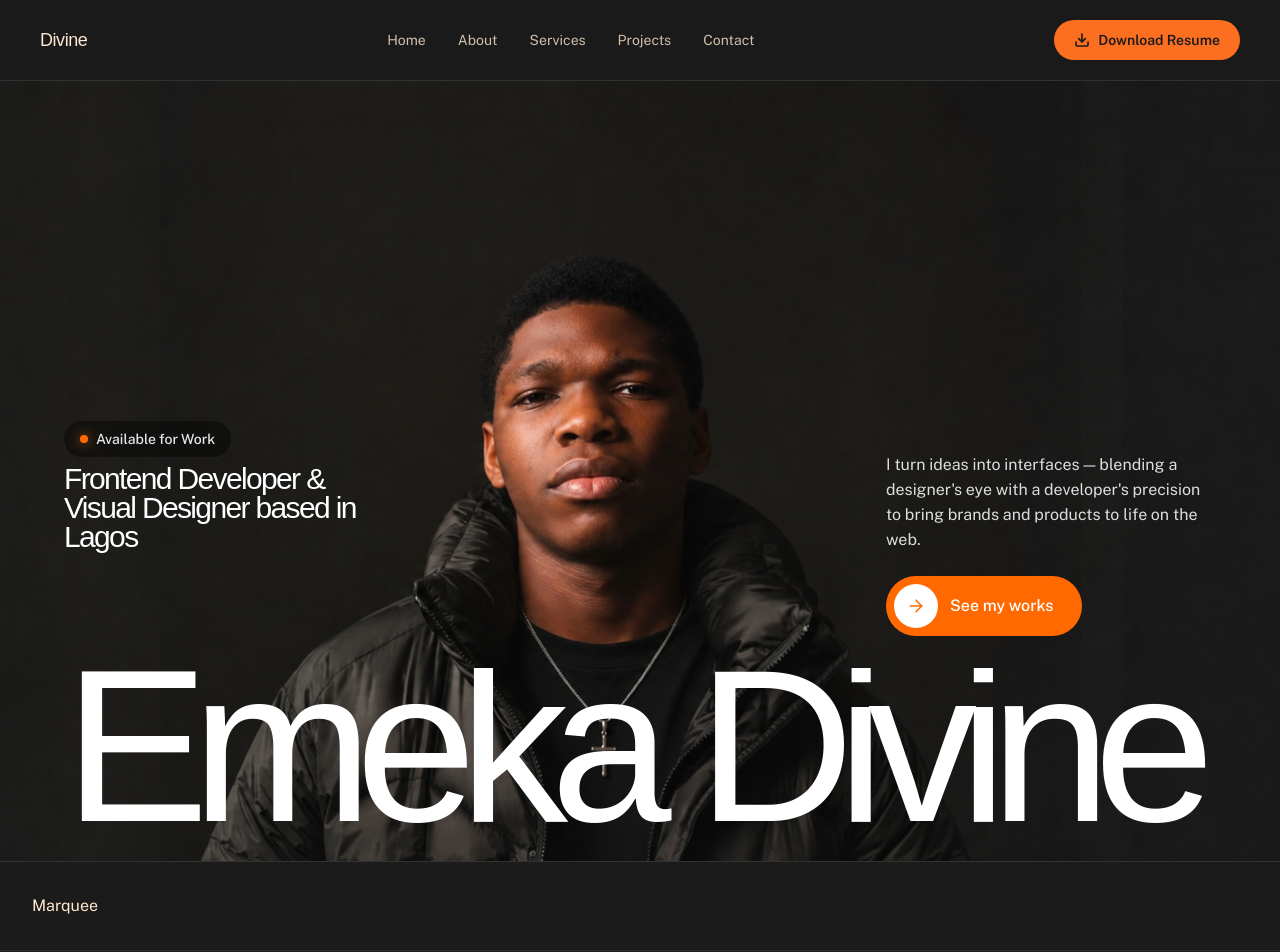
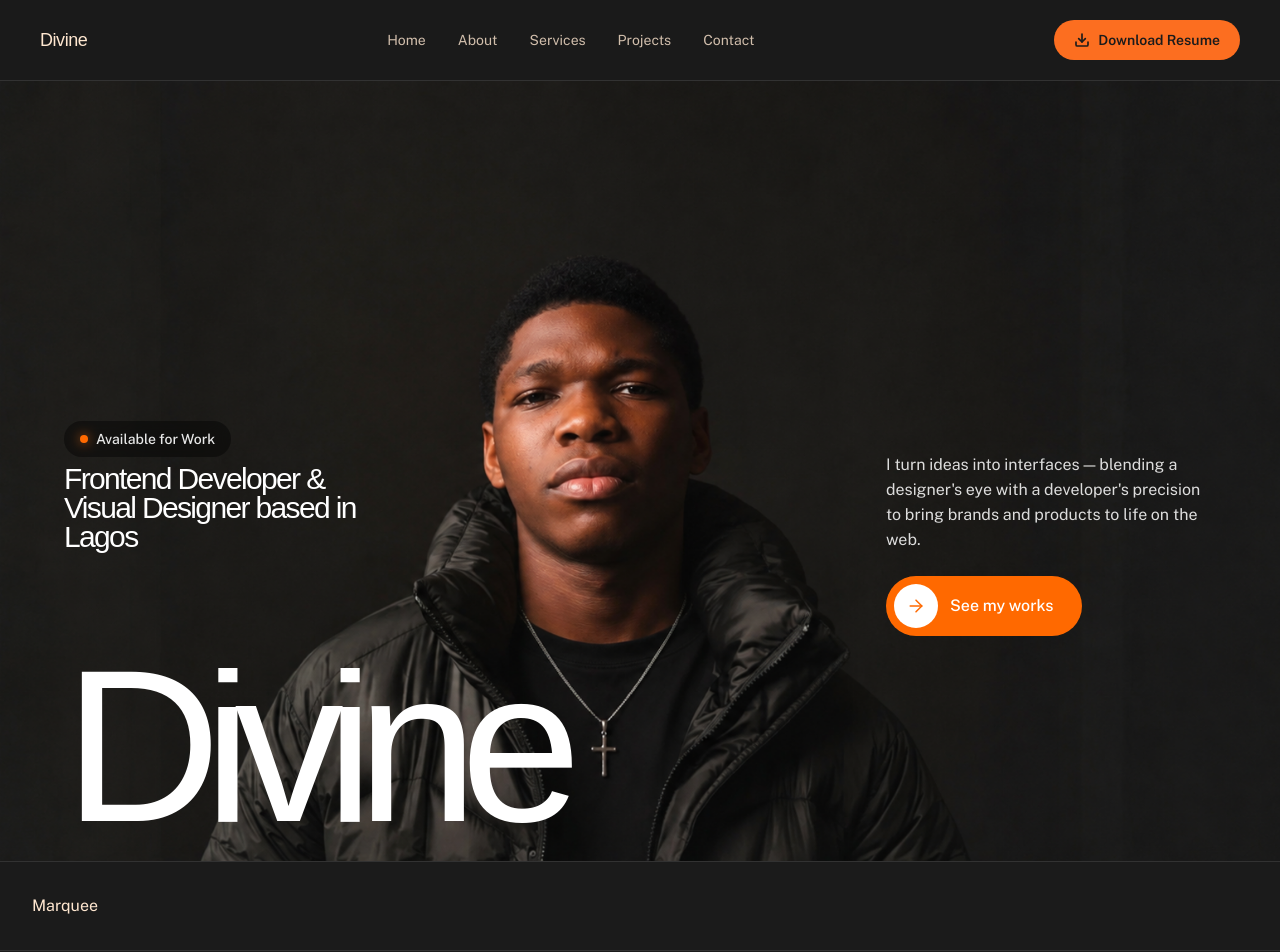
Before and after one commit to emeka-divine-exe/emeka-divine, a React (Vite) app: page / in a window 1280 px wide. Shown: the top 952 px of the page. Built offline with nearby package versions, Linux system fonts and the light colour scheme.

Commit message:
Update profile name from 'Emeka Divine' to 'Divine'

```diff
--- a/src/data/content.js
+++ b/src/data/content.js
@@ -1,5 +1,5 @@
 export const profile = {
-  name: "Emeka Divine",
+  name: "Divine",
   fullName: "Emeka Divine",
   role: "Frontend Developer & Visual Designer",
   location: "Lagos, Nigeria",
```
